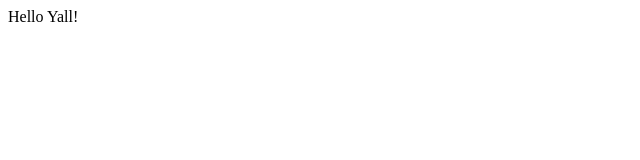
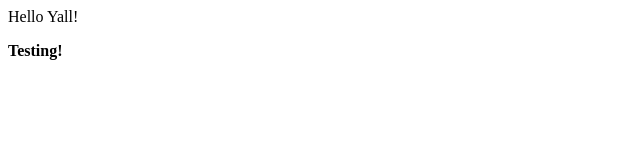
Before and after one commit to sphandro/hello-world, a plain HTML site: page index.html in a window 1280 px wide. Shown: the full height of the page, 0-640 px from the left. Drawn offline with Linux system fonts and the light colour scheme.

Commit message:
added testing
added testing

```diff
--- a/index.html
+++ b/index.html
@@ -1,3 +1,4 @@
 <html>
 <p>Hello Yall!</p>
+<b>Testing!</b>
 </html>
```
